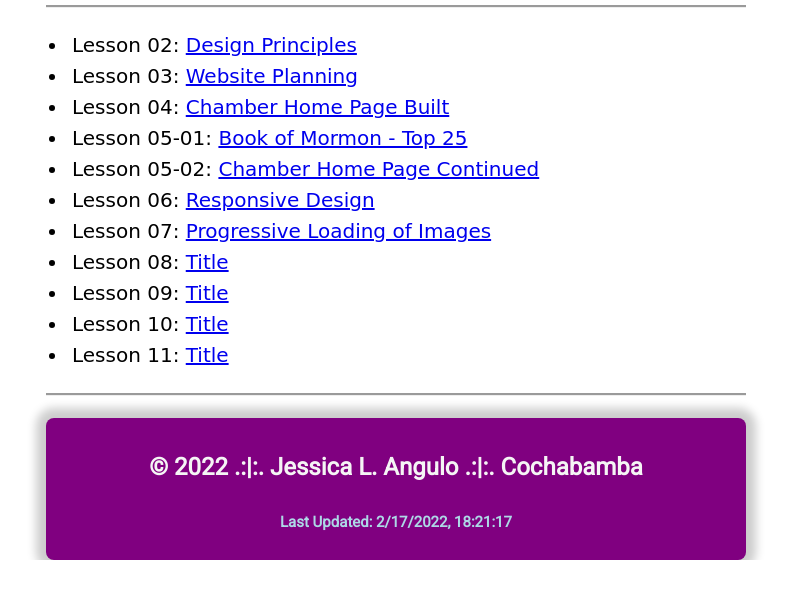
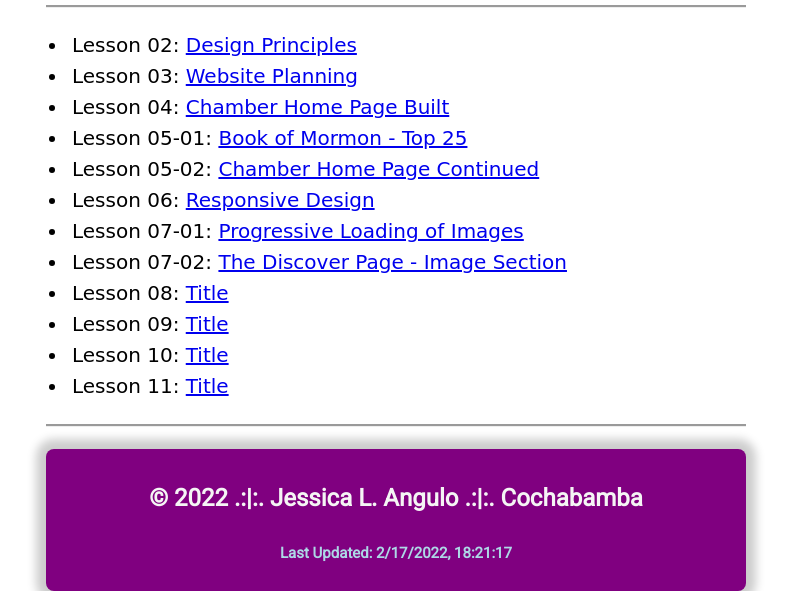
Before and after one commit to jessica14angulo/wdd230, a plain HTML site: page lesson1/index.html in a window 1280 px wide. Shown: the part 333-924 px from the top of the page, without its empty margins (244-1035 px from the left). Before the commit the page ends 893 px from the top, so only its background shows below. Drawn offline with Linux system fonts and the light colour scheme; a web font is replaced by a local one.

Commit message:
week 7-02 The Discover Page assignment added

```diff
--- a/lesson1/index.html
+++ b/lesson1/index.html
@@ -34,7 +34,8 @@
                     <li>Lesson 05-01: <a href="https://jessica14angulo.github.io/wdd230/lesson5/bom.html">Book of Mormon - Top 25</a></li>
                     <li>Lesson 05-02: <a href="https://jessica14angulo.github.io/wdd230/chamber/index.html">Chamber Home Page Continued</a></li>
                     <li>Lesson 06: <a href="https://jessica14angulo.github.io/wdd230/chamber/index.html">Responsive Design</a></li>
-                    <li>Lesson 07: <a href="https://jessica14angulo.github.io/wdd230/lesson-7/lazyload.html">Progressive Loading of Images</a></li>
+                    <li>Lesson 07-01: <a href="https://jessica14angulo.github.io/wdd230/lesson-7/lazyload.html">Progressive Loading of Images</a></li>
+                    <li>Lesson 07-02: <a href="https://jessica14angulo.github.io/wdd230/chamber/discover.html">The Discover Page - Image Section</a></li>
                     <li>Lesson 08: <a href="#">Title</a></li>
                     <li>Lesson 09: <a href="#">Title</a></li>
                     <li>Lesson 10: <a href="#">Title</a></li>
```
